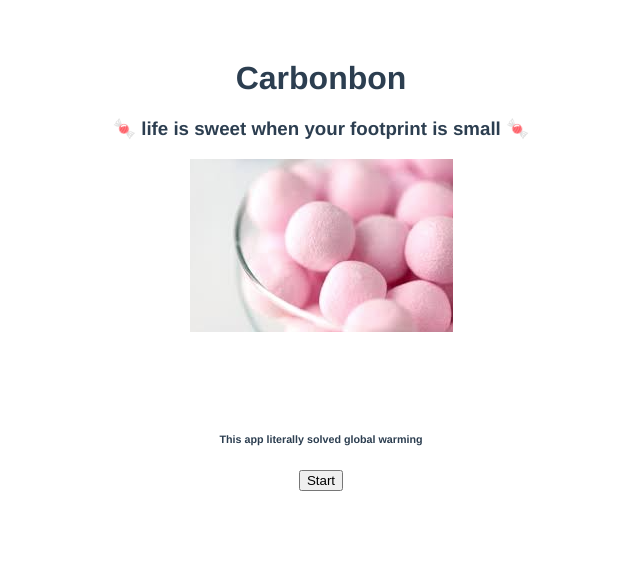
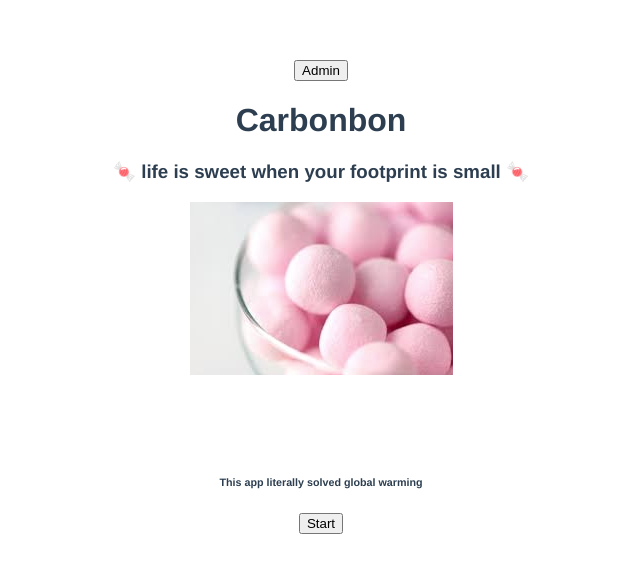
Before and after one commit to randomlyalex/co2_group_project, a Vue app in the folder client/: page / in a window 1280 px wide. Shown: the top 572 px of the page, without its empty margins (319-959 px from the left). Built offline with nearby package versions, Linux system fonts and the light colour scheme.

Commit message:
added the admin page back in for my server backend code

```diff
--- a/client/src/App.vue
+++ b/client/src/App.vue
@@ -1,5 +1,6 @@
 <template>
 	<div id="app">
+		<button v-on:click="sectionCounter = 7">Admin</button>
 		<landing-page v-if="sectionCounter === 0"> </landing-page>
 		<button v-if="sectionCounter === 0" v-on:click="sectionCounter = 1">
 			Start
@@ -11,6 +12,7 @@
 			<button v-on:click="sectionCounter = 4">Home</button>
 			<button v-on:click="sectionCounter = 5">Results</button>
 		</div>
+
 		<br />
 		<diet-section
 			v-if="sectionCounter === 1"
@@ -55,6 +57,7 @@
 			v-bind:stuff_questions="stuff_questions"
 			v-bind:home_questions="home_questions"
 		></result-section>
+		<admin-section v-if="sectionCounter === 7"></admin-section>
 		<button v-if="sectionCounter === 5" v-on:click="sectionCounter = 0">
 			Back to Start
 		</button>
```
